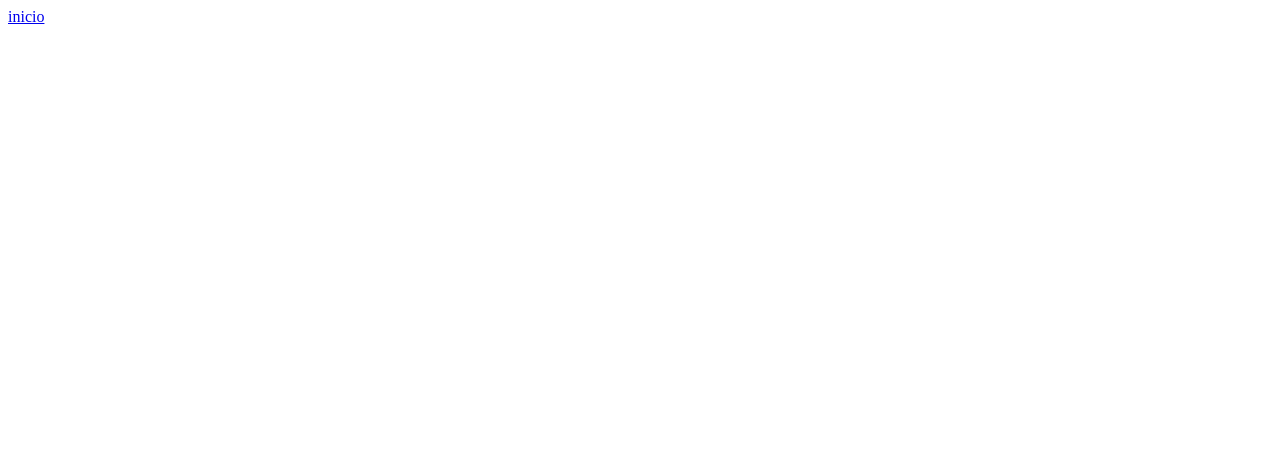
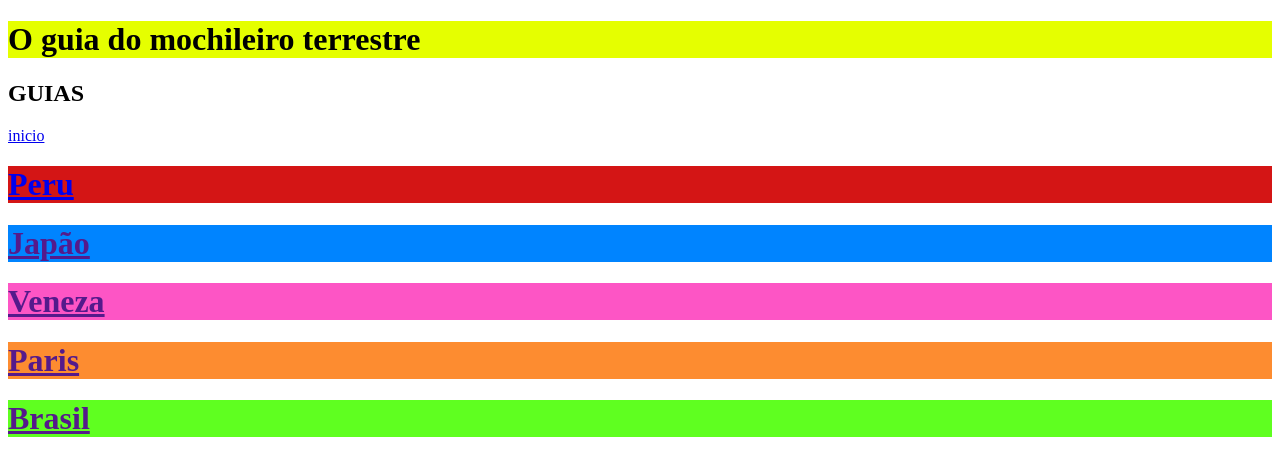
Before and after one commit to Antonio-Emerson/Website, a plain HTML site: page site/1 index.html in a window 1280 px wide. Drawn offline with Linux system fonts and the light colour scheme.

Commit message:
Update 1 index.html

```diff
--- a/site/1 index.html
+++ b/site/1 index.html
@@ -3,10 +3,16 @@
 <head>
     <meta charset="UTF-8">
     <meta name="viewport" content="width=device-width, initial-scale=1.0">
-    <title>Document</title>
+    <title>O guia do mochileiro terrestre</title>
+    <h1 style="color: rgb(0, 0, 0); background-color: rgb(229, 255, 0);">O guia do mochileiro terrestre</h1>
+    <h2>GUIAS</h2>
 </head>
 <body>
     <a href="index.html">inicio</a>
-
+    <h1 style="background-color: rgb(212, 21, 21); color: rgb(255, 255, 255);"><a href="index.html">Peru</a></h1>
+    <h1 style="color: rgb(255, 255, 255); background-color: rgb(0, 132, 255);"><a href="">Japão</a></h1>
+    <h1 style="color: rgb(255, 255, 255); background-color: rgb(253, 85, 197);"><a href="">Veneza</a></h1>
+    <h1 style="color: rgb(255, 255, 255); background-color: rgb(253, 140, 48);"><a href="">Paris</a></h1>
+    <h1 style="color: rgb(255, 255, 255); background-color: rgb(95, 255, 32);"><a href="">Brasil</a></h1>
 </body>
 </html>
```
